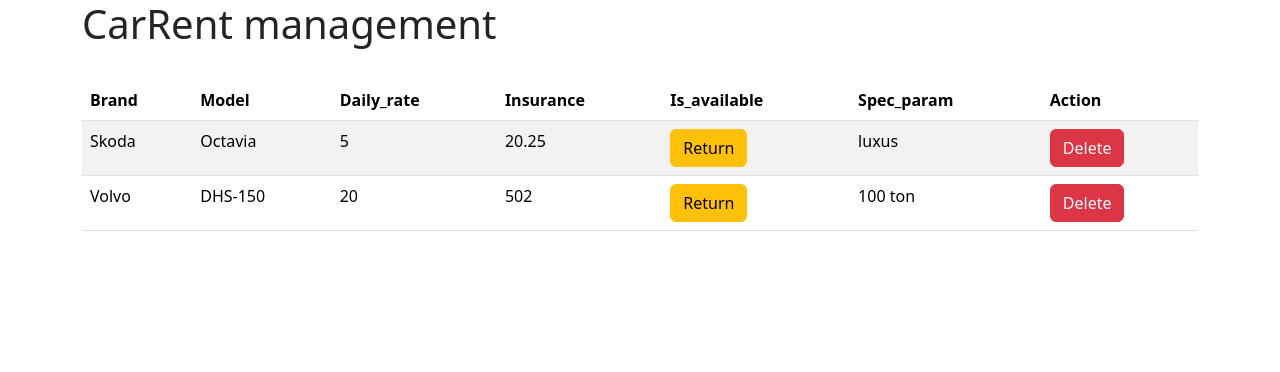
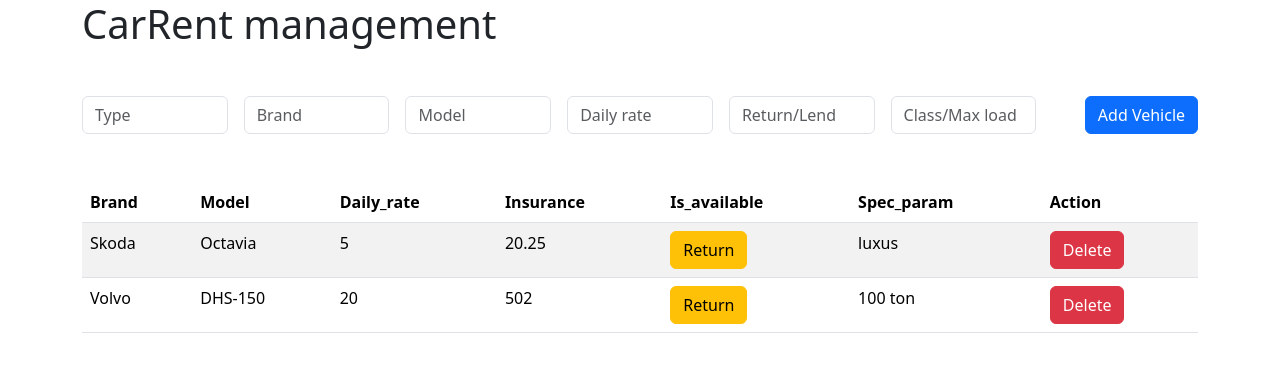
Before and after one commit to cvincmrt/carRent, a PHP site: page / in a window 1280 px wide. Shown: the top 372 px of the page. Run offline with PHP 8.4, Linux system fonts and the light colour scheme; data comes from the database, SQL or seed files in the repository.

Commit message:
pridal som controller

```diff
--- a/src/VehicleController.php
+++ b/src/VehicleController.php
@@ -18,7 +18,7 @@ class VehicleController
         $action = $_POST["action"] ?? "";
 
         switch($action){
-            case "create":
+            case "createVehicle":
                 $this->store();
                 break;
             case "delete":
@@ -29,4 +29,42 @@ class VehicleController
                 break;
         }
     }
+
+    public function redirect(){
+        header("Location:index.php");
+        exit();
+    }
+
+    private function update(){
+        $this->repo->updateAvailable($_POST["vehicle_id"], $_POST["status"]);
+        $this->redirect();
+    }
+
+    private function destroy(){
+        $this->repo->delete($_POST["vehicle_id"]);
+        $this->redirect();
+    }
+
+    private function store(){
+        $vehicle = null;
+
+        $type = $_POST["type"]?? "";
+        $brand = $_POST["brand"]?? "";
+        $model = $_POST["model"]?? "";
+        $daily_rate = $_POST["daily_rate"]?? 0;
+        $is_available = $_POST["is_available"] === "Return" ? 1 : 0;
+        $spec_param = $_POST["spec_param"] === "luxus" ? 1 : $_POST["spec_param"];
+
+        if($type === "Sedan"){
+            $vehicle = new Sedan($brand, $model, (int)$daily_rate, (int)$is_available, $spec_param);
+        }elseif($type === "Truck"){
+            $vehicle = new Truck($brand, $model, (int)$daily_rate, (int)$is_available, $spec_param);
+        }
+
+        if($vehicle){
+            $this->repo->createVehicle($vehicle);
+            $this->redirect();
+        }
+    }
+
 }
--- a/src/VehicleRepository.php
+++ b/src/VehicleRepository.php
@@ -59,4 +59,28 @@ class VehicleRepository
             ]);
     }
 
+    public function createVehicle(Vehicle $vehicle){
+
+        $type = basename(get_class($vehicle));
+
+        $sql = "INSERT INTO vehicles (type, brand, model, daily_rate, is_available, spec_param) VALUES (:type, :brand, :model, :daily_rate, :is_available, :spec_param)";
+
+        $stmt = $this->db->prepare($sql);
+
+        if($vehicle instanceof Sedan){
+            $spec_param = $vehicle->getIsLuxury();
+        }elseif($vehicle instanceof Truck){
+            $spec_param = $vehicle->getMaxLoad();
+        }
+
+        return $stmt->execute([
+            ":type" => $type,
+            ":brand" => $vehicle->getBrand(),
+            ":model" => $vehicle->getModel(),
+            ":daily_rate"  => $vehicle->getDailyRate(),
+            ":is_available"  => $vehicle->getIsAvailable(),
+            ":spec_param"  => $spec_param
+        ]);
+
+    }
 }
--- /dev/null
+++ b/view/addVehicle.php
@@ -0,0 +1,24 @@
+<form class="row g-3" method="POST">
+    <div class="col">
+        <input type="text" class="form-control" name="type" placeholder="Type">
+    </div>
+    <div class="col">
+        <input type="text" class="form-control" name="brand" placeholder="Brand">
+    </div>
+    <div class="col">
+        <input type="text" class="form-control" name="model" placeholder="Model">
+    </div>
+    <div class="col">
+        <input type="text" class="form-control" name="daily_rate" placeholder="Daily rate">
+    </div>
+    <div class="col">
+        <input type="text" class="form-control" name="is_available" placeholder="Return/Lend">
+    </div>
+    <div class="col">
+        <input type="text" class="form-control" name="spec_param" placeholder="Class/Max load">
+    </div>
+
+    <div class="col">
+        <button type="submit" class="btn btn-primary" name="action" value="createVehicle">Add Vehicle</button>
+    </div>
+</form><br><br>
--- a/view/dashboard.php
+++ b/view/dashboard.php
@@ -12,11 +12,23 @@ use App\Sedan;
         <meta name="viewport" content="width=device-width, initial-scale=1">
         <title>Bootstrap demo</title>
         <link href="https://cdn.jsdelivr.net/npm/bootstrap@5.3.8/dist/css/bootstrap.min.css" rel="stylesheet" integrity="sha384-sRIl4kxILFvY47J16cr9ZwB07vP4J8+LH7qKQnuqkuIAvNWLzeN8tE5YBujZqJLB" crossorigin="anonymous">
+        <style>
+            .row{
+                margin-top: 0;
+            }
+
+            .row .col:last-child{
+                text-align: right;
+            }
+        </style>
+
     </head>
   <body>
 
     <div class="container">
         <h1>CarRent management</h1><br>
+
+        <?php include "addVehicle.php"; ?>
 
         <table class="table table-striped table-hover">
             <thead>
```
Also changed, not shown: view/style.css (added, +7 -0 lines). Lines whose indentation alone changed are shown as unchanged.
